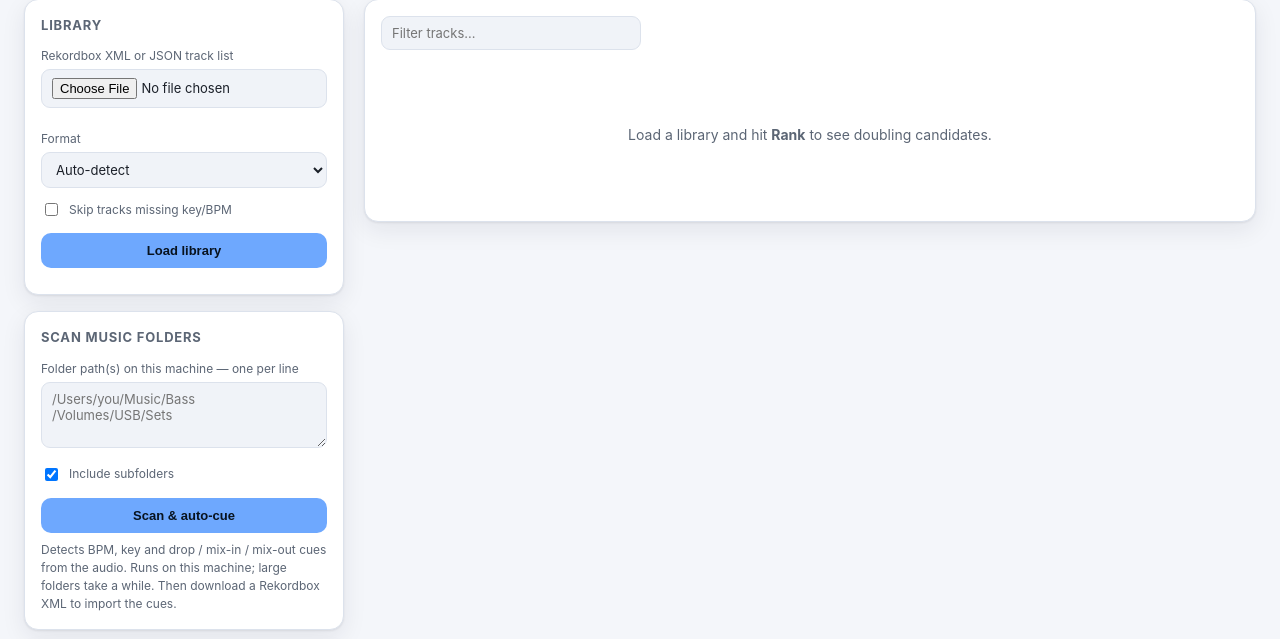
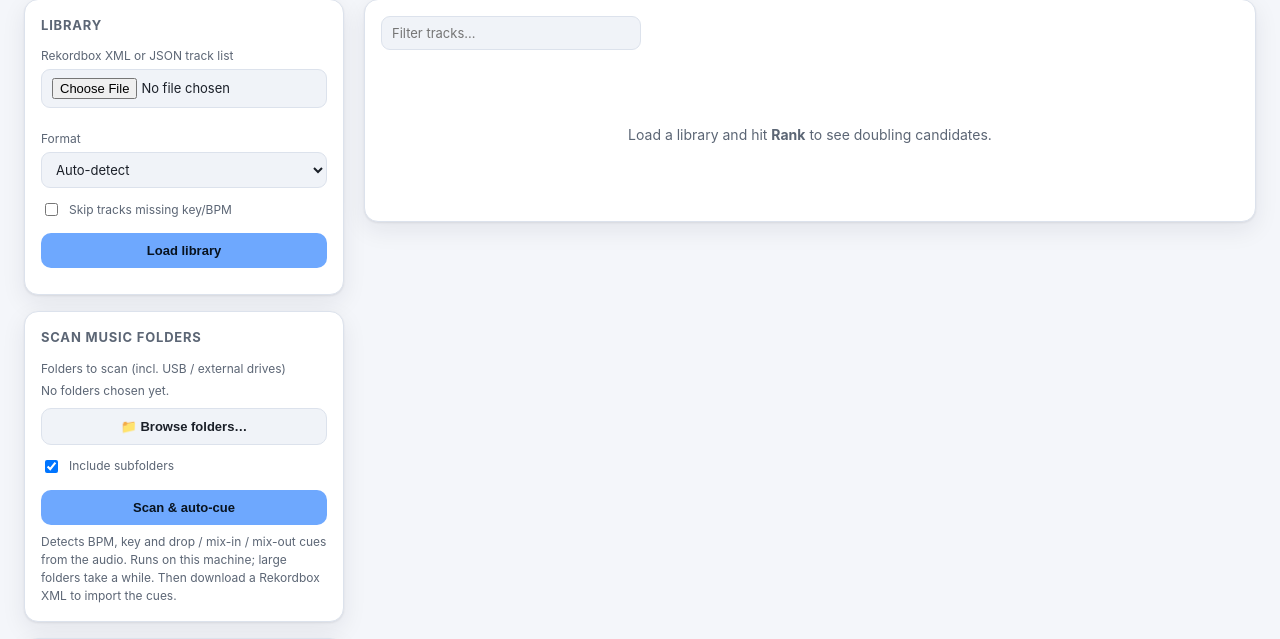
Before and after one commit to hardcodeddev/PythonProjects, a Flask app: page / in a window 1280 px wide. Shown: the part 91-730 px from the top of the page. Run offline with Flask 3, Linux system fonts and the light colour scheme.

Commit message:
Add folder picker + robust path handling (USB drives, %20)
Fixes external-drive scanning and replaces path-typing with a browser:

- _normalize_input_path: URL-decode pasted paths (%20 -> space), strip a
  file:// scheme and surrounding quotes, expand ~ — so a path like
  /Volumes/NO%20NAME%201/... resolves to the real folder instead of erroring.
  Applied to /api/scan folder validation.
- /api/browse: lists sub-folders of a directory with quick links to Home, Root
  and any mounted volumes (/Volumes, /media, /mnt) so USB / external drives are
  one click away; reports audio-file count in the current folder.
- UI: a 'Browse folders…' modal to navigate and add folders (per-row + add or
  'Add this folder'), selected folders shown as removable chips; scanning uses
  the picked folders. Fixed a CSS bug where .modal overrode [hidden] and the
  overlay covered the page on load.

Co-Authored-By: Claude Opus 4.8 <noreply@anthropic.com>
Claude-Session: https://claude.ai/code/session_014ALEkDHqZwuvEBfKkrn7yA

```diff
--- a/app.py
+++ b/app.py
@@ -20,6 +20,7 @@ import io
 import os
 import tempfile
 from dataclasses import asdict
+from urllib.parse import unquote, urlparse
 
 from flask import Flask, abort, jsonify, render_template, request, send_file
 
@@ -45,6 +46,22 @@ def _engine_from(payload: dict) -> ds.DoublingEngine:
         weight_rhythm=float(w.get("rhythm", ds.WEIGHT_RHYTHM_POCKET)),
         bpm_tolerance_pct=float(payload.get("tolerance_pct", 2.0)),
     )
+
+
+def _normalize_input_path(raw: str) -> str:
+    """Make a user-supplied folder path usable: strip quotes, expand ~, decode a
+    file:// URL, and URL-decode (%20 -> space) when that resolves to a real dir.
+    """
+    if not raw:
+        return ""
+    p = raw.strip().strip('"').strip("'")
+    if p.startswith("file://"):
+        p = unquote(urlparse(p).path)
+    p = os.path.expanduser(p)
+    if os.path.isdir(p):
+        return p
+    decoded = unquote(p)  # handles pasted paths with %20 etc.
+    return decoded if os.path.isdir(decoded) else p
 
 
 def _remap_from(payload: dict):
@@ -166,6 +183,45 @@ def cues():
     return jsonify(out)
 
 
+@app.get("/api/browse")
+def browse():
+    """List sub-folders of a directory for the folder picker (local machine)."""
+    path = _normalize_input_path(request.args.get("path", "")) or os.path.expanduser("~")
+    if not os.path.isdir(path):
+        path = os.path.expanduser("~")
+
+    entries = []
+    try:
+        for name in sorted(os.listdir(path), key=str.lower):
+            if name.startswith("."):
+                continue
+            full = os.path.join(path, name)
+            if os.path.isdir(full):
+                entries.append({"name": name, "path": full})
+    except OSError as exc:
+        return jsonify(error=f"Can't open {path}: {exc}"), 400
+
+    try:
+        here_audio = sum(1 for f in os.listdir(path) if f.lower().endswith(lc.AUDIO_EXTS))
+    except OSError:
+        here_audio = 0
+
+    # Quick links: home, root, and any mounted volumes (USB / external drives).
+    quick = [{"name": "🏠 Home", "path": os.path.expanduser("~")}, {"name": "/ Root", "path": "/"}]
+    for mount in ("/Volumes", "/media", "/mnt"):
+        if os.path.isdir(mount):
+            try:
+                for d in sorted(os.listdir(mount)):
+                    p = os.path.join(mount, d)
+                    if os.path.isdir(p) and not d.startswith("."):
+                        quick.append({"name": f"💾 {d}", "path": p})
+            except OSError:
+                pass
+
+    parent = os.path.dirname(path.rstrip("/")) or "/"
+    return jsonify(path=path, parent=parent, entries=entries, quick=quick, here_audio=here_audio)
+
+
 @app.post("/api/scan")
 def scan():
     """Scan folder(s) of audio files, detect BPM/key/cues, load as the library."""
@@ -173,11 +229,12 @@ def scan():
     folders = payload.get("folders") or []
     if isinstance(folders, str):
         folders = [ln for ln in folders.splitlines() if ln.strip()]
-    folders = [f for f in folders if f and f.strip()]
+    folders = [_normalize_input_path(f) for f in folders if f and str(f).strip()]
+    folders = [f for f in folders if f]
     if not folders:
-        return jsonify(error="Give at least one folder path."), 400
+        return jsonify(error="Pick at least one folder."), 400
 
-    bad = [f for f in folders if not os.path.isdir(os.path.expanduser(f.strip()))]
+    bad = [f for f in folders if not os.path.isdir(f)]
     if bad:
         return jsonify(error=f"Not a folder on this machine: {', '.join(bad)}"), 400
 
--- a/templates/index.html
+++ b/templates/index.html
@@ -113,6 +113,27 @@
     .editor .editactions { display: flex; gap: 8px; margin-top: 12px; flex-wrap: wrap; }
     .editor .hint { color: var(--muted); font-size: 11px; margin: 8px 0 0; }
     .err { color: var(--bad); font-size: 12px; margin-top: 10px; }
+    .selfolders { display: flex; flex-direction: column; gap: 6px; }
+    .selfolders .fchip { display: flex; align-items: center; gap: 8px; background: var(--panel-2); border: 1px solid var(--line); border-radius: 8px; padding: 6px 8px; font-size: 12px; }
+    .selfolders .fchip .p { flex: 1; overflow: hidden; text-overflow: ellipsis; white-space: nowrap; direction: rtl; text-align: left; }
+    .selfolders .fchip button { padding: 2px 7px; font-size: 12px; }
+    .modal { position: fixed; inset: 0; background: rgba(0,0,0,.5); display: flex; align-items: center; justify-content: center; z-index: 50; padding: 20px; }
+    .modal[hidden] { display: none; }
+    .modal-card { background: var(--panel); border: 1px solid var(--line); border-radius: 14px; box-shadow: var(--shadow); width: min(680px, 96vw); max-height: 86vh; display: flex; flex-direction: column; overflow: hidden; }
+    .modal-head, .modal-foot { display: flex; align-items: center; gap: 10px; padding: 14px 16px; }
+    .modal-head { border-bottom: 1px solid var(--line); }
+    .modal-foot { border-top: 1px solid var(--line); }
+    .quick { display: flex; gap: 6px; flex-wrap: wrap; padding: 10px 16px 4px; }
+    .quick button { background: var(--panel-2); color: var(--text); border: 1px solid var(--line); padding: 4px 10px; font-size: 12px; font-weight: 500; }
+    .crumb { display: flex; align-items: center; gap: 10px; padding: 6px 16px 10px; }
+    .crumb #brPath { font-size: 12px; overflow: hidden; text-overflow: ellipsis; white-space: nowrap; direction: rtl; }
+    .brlist { overflow-y: auto; padding: 0 8px; flex: 1; min-height: 160px; }
+    .brrow { display: flex; align-items: center; gap: 10px; padding: 9px 8px; border-radius: 8px; cursor: pointer; }
+    .brrow:hover { background: var(--panel-2); }
+    .brrow .nm { flex: 1; overflow: hidden; text-overflow: ellipsis; white-space: nowrap; }
+    .brrow .badge { font-size: 11px; }
+    .brrow .addone { padding: 3px 9px; font-size: 11px; }
+    .brempty { color: var(--muted); padding: 24px; text-align: center; font-size: 13px; }
     .spinner { display: inline-block; width: 14px; height: 14px; border: 2px solid var(--muted); border-top-color: transparent; border-radius: 50%; animation: spin .7s linear infinite; vertical-align: -2px; }
     @keyframes spin { to { transform: rotate(360deg); } }
   </style>
@@ -148,8 +169,9 @@
 
       <div class="panel">
         <h2>Scan music folders</h2>
-        <label>Folder path(s) on this machine — one per line</label>
-        <textarea id="folders" rows="3" placeholder="/Users/you/Music/Bass&#10;/Volumes/USB/Sets"></textarea>
+        <label>Folders to scan (incl. USB / external drives)</label>
+        <div id="selFolders" class="selfolders"><span class="muted" style="font-size:12px">No folders chosen yet.</span></div>
+        <button class="ghost full" id="browseBtn" style="margin-top:8px">📁 Browse folders…</button>
         <div class="check"><input type="checkbox" id="recursive" checked /> <label style="margin:0">Include subfolders</label></div>
         <button class="full" id="scanBtn">Scan &amp; auto-cue</button>
         <div id="scanErr" class="err" hidden></div>
@@ -195,6 +217,27 @@
         <span class="muted" id="resultMeta"></span>
       </div>
       <div id="results"><div class="empty">Load a library and hit <b>Rank</b> to see doubling candidates.</div></div>
+    </div>
+  </div>
+
+  <div id="browser" class="modal" hidden>
+    <div class="modal-card">
+      <div class="modal-head">
+        <b>Choose music folders</b>
+        <button class="ghost" id="brClose">✕</button>
+      </div>
+      <div class="quick" id="brQuick"></div>
+      <div class="crumb">
+        <button class="ghost" id="brUp">↑ Up</button>
+        <span id="brPath" class="muted"></span>
+      </div>
+      <div class="brlist" id="brList"></div>
+      <div class="modal-foot">
+        <span id="brHere" class="muted"></span>
+        <span style="flex:1"></span>
+        <button id="brAdd">＋ Add this folder</button>
+        <button class="ghost" id="brDone">Done</button>
+      </div>
     </div>
   </div>
 
@@ -278,14 +321,61 @@
       $("exportBtn").hidden = !d.total_cues;
     }
 
+    // --- Folder selection + browser ---
+    let SELECTED_FOLDERS = [];
+    let BR_CUR = null;
+
+    function renderSelected() {
+      const host = $("selFolders");
+      if (!SELECTED_FOLDERS.length) { host.innerHTML = `<span class="muted" style="font-size:12px">No folders chosen yet.</span>`; return; }
+      host.innerHTML = SELECTED_FOLDERS.map((p, i) =>
+        `<div class="fchip"><span class="p" title="${esc(p)}">${esc(p)}</span><button class="ghost rmf" data-i="${i}">✕</button></div>`
+      ).join("");
+      host.querySelectorAll(".rmf").forEach(b => b.onclick = () => { SELECTED_FOLDERS.splice(+b.dataset.i, 1); renderSelected(); });
+    }
+    function addFolder(p) {
+      if (p && !SELECTED_FOLDERS.includes(p)) { SELECTED_FOLDERS.push(p); renderSelected(); }
+    }
+
+    $("browseBtn").addEventListener("click", () => { $("browser").hidden = false; browseTo(""); });
+    $("brClose").addEventListener("click", () => { $("browser").hidden = true; });
+    $("brDone").addEventListener("click", () => { $("browser").hidden = true; });
+    $("brUp").addEventListener("click", () => { if (BR_CUR) browseTo(BR_CUR.parent); });
+    $("brAdd").addEventListener("click", () => { if (BR_CUR) addFolder(BR_CUR.path); });
+
+    async function browseTo(path) {
+      const list = $("brList"); list.innerHTML = `<div class="brempty">Loading… <span class="spinner"></span></div>`;
+      try {
+        const r = await fetch(`/api/browse?path=${encodeURIComponent(path || "")}`);
+        const d = await r.json();
+        if (!r.ok) throw new Error(d.error || "browse failed");
+        BR_CUR = d;
+        $("brPath").textContent = d.path;
+        $("brHere").textContent = d.here_audio ? `${d.here_audio} audio file(s) here` : "no audio files directly here";
+        $("brQuick").innerHTML = d.quick.map(q => `<button data-p="${esc(q.path)}">${esc(q.name)}</button>`).join("");
+        $("brQuick").querySelectorAll("button").forEach(b => b.onclick = () => browseTo(b.dataset.p));
+        if (!d.entries.length) {
+          list.innerHTML = `<div class="brempty">No sub-folders here. Use “＋ Add this folder” to scan this one.</div>`;
+        } else {
+          list.innerHTML = d.entries.map(e =>
+            `<div class="brrow" data-p="${esc(e.path)}"><span>📁</span><span class="nm">${esc(e.name)}</span><button class="addone" data-add="${esc(e.path)}">＋ add</button></div>`
+          ).join("");
+          list.querySelectorAll(".brrow").forEach(row => {
+            row.onclick = (e) => { if (!e.target.dataset.add) browseTo(row.dataset.p); };
+          });
+          list.querySelectorAll(".addone").forEach(b => b.onclick = (e) => { e.stopPropagation(); addFolder(b.dataset.add); b.textContent = "✓ added"; });
+        }
+      } catch (e) { list.innerHTML = `<div class="err" style="padding:16px">${esc(e.message)}</div>`; }
+    }
+    renderSelected();
+
     // Scan folders -> detect BPM/key/cues.
     $("scanBtn").addEventListener("click", async () => {
       const err = $("scanErr"); err.hidden = true;
-      const folders = $("folders").value;
-      if (!folders.trim()) { err.textContent = "Enter a folder path."; err.hidden = false; return; }
+      if (!SELECTED_FOLDERS.length) { err.textContent = "Pick at least one folder (Browse folders…)."; err.hidden = false; return; }
       const btn = $("scanBtn"); btn.disabled = true; btn.innerHTML = 'Scanning & analyzing… <span class="spinner"></span>';
       try {
-        const body = { folders, recursive: $("recursive").checked };
+        const body = { folders: SELECTED_FOLDERS, recursive: $("recursive").checked };
         const r = await fetch("/api/scan", { method: "POST", headers: { "Content-Type": "application/json" }, body: JSON.stringify(body) });
         const d = await r.json();
         if (!r.ok) throw new Error(d.error || "Scan failed");
```
Also changed, not shown: README.MD.
